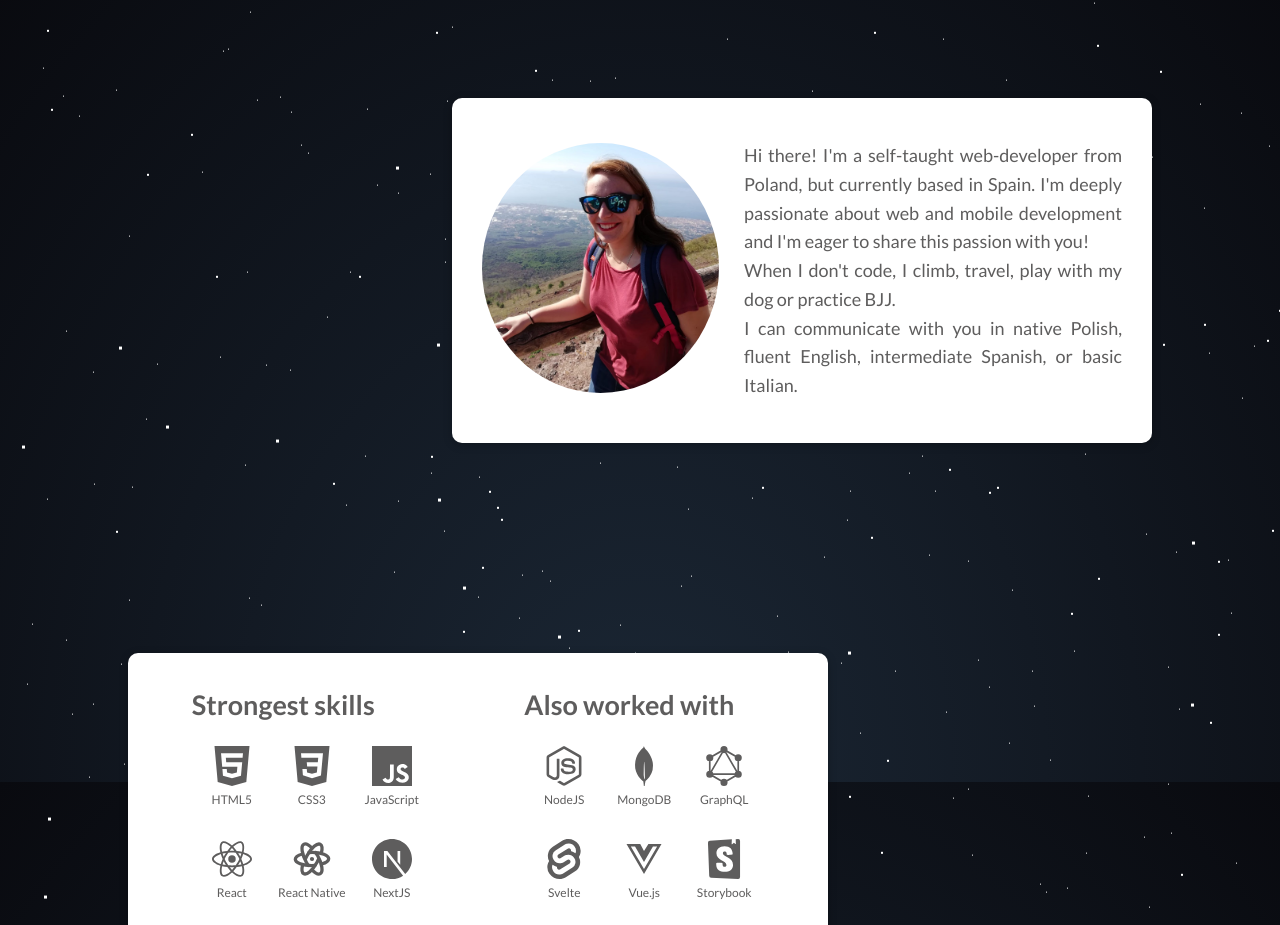
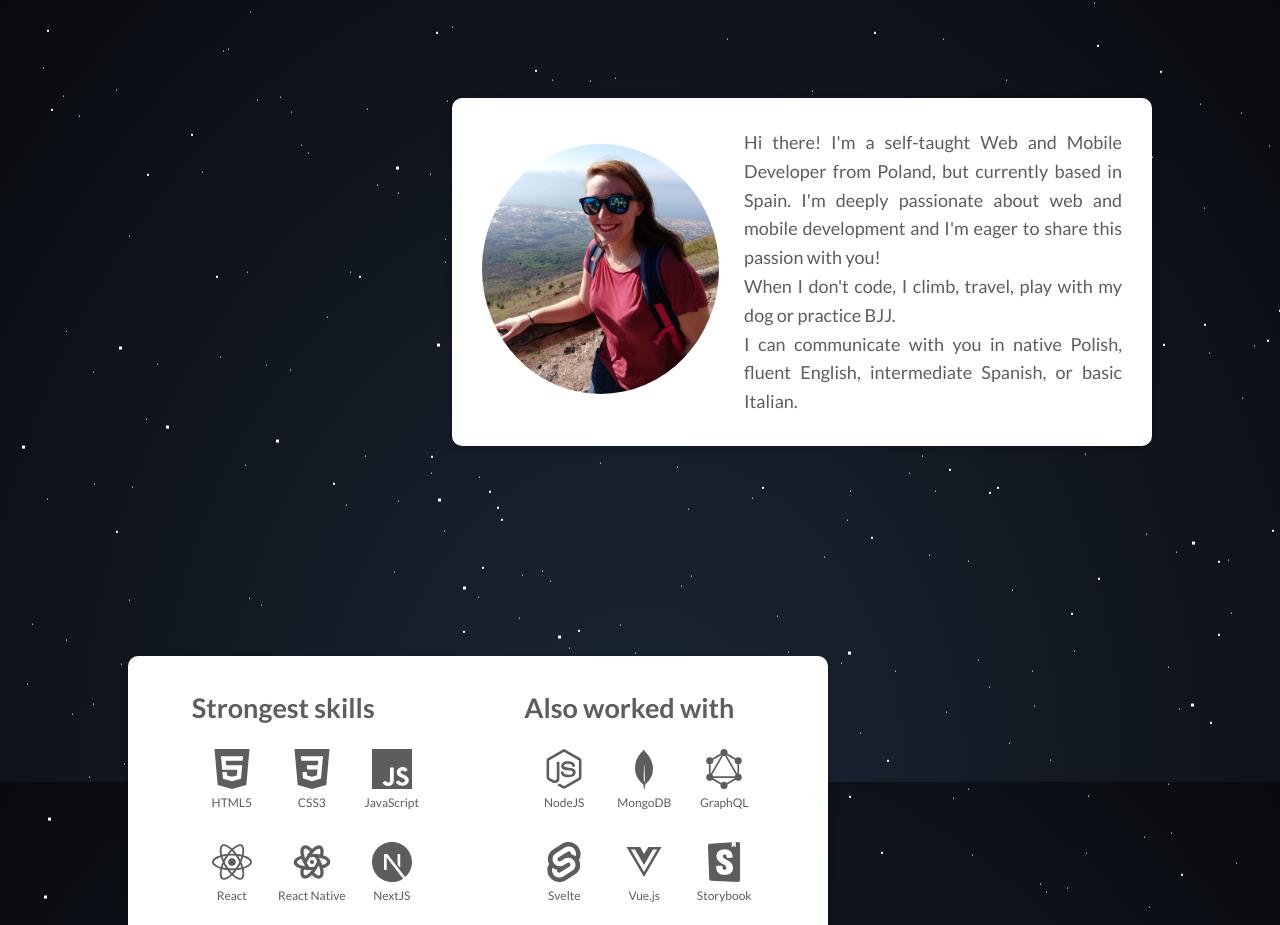
Before and after one commit to akowalska622/portfolio, a React (Create React App) app: page / in a window 1280 px wide. Shown: the part 818-1743 px from the top of the page. Built offline with nearby package versions, Linux system fonts and the light colour scheme.

Commit message:
refresh about me

```diff
--- a/src/components/About.js
+++ b/src/components/About.js
@@ -11,9 +11,9 @@ export const About = () => {
         alt='Author of the portfolio'
       />
       <p className={classes.description}>
-        Hi there! I'm a self-taught web-developer from Poland, but currently
-        based in Spain. I'm deeply passionate about web and mobile development
-        and I'm eager to share this passion with you! <br />
+        Hi there! I'm a self-taught Web and Mobile Developer from Poland, but
+        currently based in Spain. I'm deeply passionate about web and mobile
+        development and I'm eager to share this passion with you! <br />
         When I don't code, I climb, travel, play with my dog or practice BJJ.
         <br />I can communicate with you in native Polish, fluent English,
         intermediate Spanish, or basic Italian.
```
